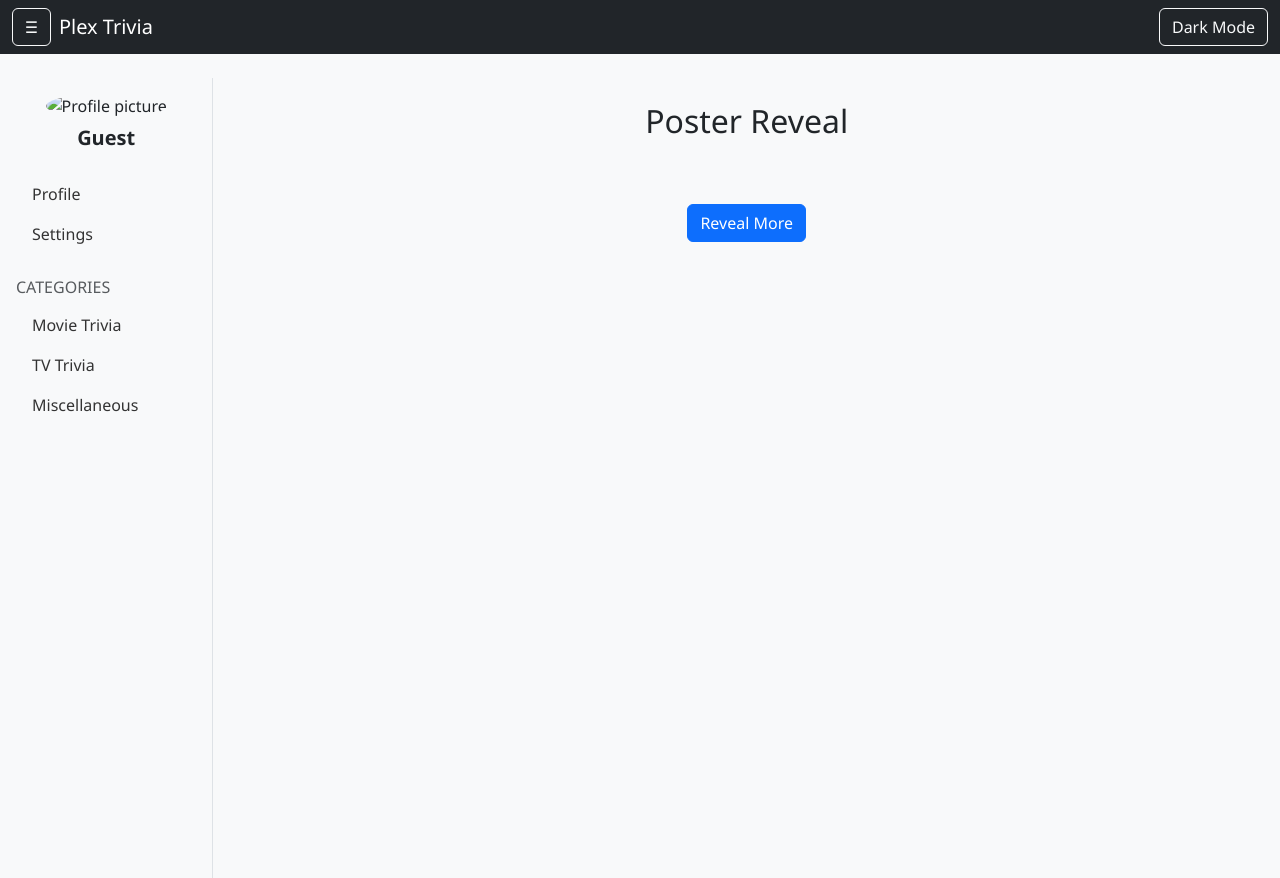
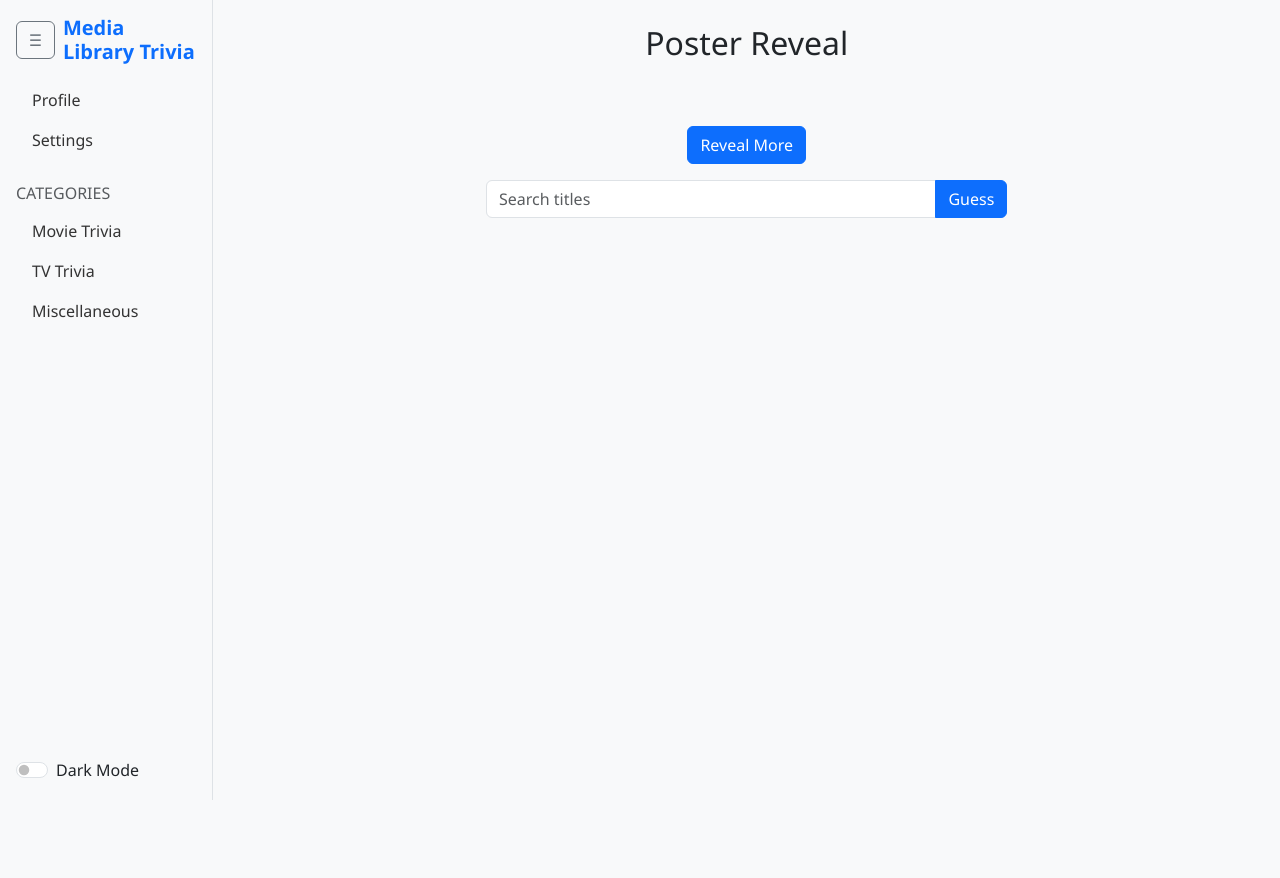
Before and after one commit to chanzer0/media-server-trivia, a Flask app: page /game/poster in a window 1280 px wide. After the commit the page ends 800 px from the top, so only its background shows below. Run offline with Flask 3, Linux system fonts and the light colour scheme; data that the repository does not hold is empty; some libraries are stand-ins or nearby versions.

Commit message:
Revamp layout and poster guess

```diff
--- a/app/static/base.js
+++ b/app/static/base.js
@@ -14,13 +14,14 @@ function initLayoutControls() {
     localStorage.setItem('darkMode', enabled ? '1' : '0');
   }
 
-  toggleDark.addEventListener('click', () => {
-    setDark(!body.classList.contains('dark-mode'));
+  toggleDark.addEventListener('change', () => {
+    setDark(toggleDark.checked);
   });
 
   // load saved mode
   if (localStorage.getItem('darkMode') === '1') {
     body.classList.add('dark-mode');
+    toggleDark.checked = true;
   }
 }
 
--- a/app/static/poster.js
+++ b/app/static/poster.js
@@ -5,9 +5,22 @@ document.addEventListener('DOMContentLoaded', () => {
   const summary = document.getElementById('posterSummary');
   const revealBtn = document.getElementById('posterReveal');
   const result = document.getElementById('posterAnswer');
+  const guessBtn = document.getElementById('posterGuessBtn');
+  const guessInput = document.getElementById('posterGuessInput');
+  const titleList = document.getElementById('posterTitleList');
   let data = null;
   let blur = 15;
   let count = 3;
+
+  async function loadTitles() {
+    const res = await fetch('/api/library');
+    const library = await res.json();
+    [...library.movies, ...library.shows].forEach(t => {
+      const opt = document.createElement('option');
+      opt.value = t;
+      titleList.appendChild(opt);
+    });
+  }
 
   async function init() {
     const res = await fetch('/api/trivia/poster');
@@ -32,8 +45,24 @@ document.addEventListener('DOMContentLoaded', () => {
     if (blur === 0 && count >= words.length) {
       revealBtn.disabled = true;
       result.textContent = `Answer: ${data.title}`;
+      guessBtn.disabled = true;
+      guessInput.disabled = true;
     }
   });
 
+  guessBtn.addEventListener('click', () => {
+    const guess = guessInput.value.trim().toLowerCase();
+    if (!data) return;
+    if (guess === data.title.toLowerCase()) {
+      result.innerHTML = `<div class='alert alert-success'>Correct! It was ${data.title}</div>`;
+      revealBtn.disabled = true;
+      guessBtn.disabled = true;
+      guessInput.disabled = true;
+    } else {
+      result.innerHTML = `<div class='alert alert-danger'>Try again!</div>`;
+    }
+  });
+
+  loadTitles();
   init();
 });
--- a/app/static/style.css
+++ b/app/static/style.css
@@ -5,10 +5,6 @@ body {
 body.dark-mode {
   background-color: #121212;
   color: #e0e0e0;
-}
-
-body.dark-mode .navbar {
-  background-color: #1f1f1f;
 }
 
 body.dark-mode .sidebar {
@@ -26,6 +22,8 @@ body.dark-mode .card {
   min-height: 100vh;
   border-right: 1px solid #dee2e6;
   transition: width 0.3s ease;
+  display: flex;
+  flex-direction: column;
 }
 
 .sidebar.collapsed {
@@ -80,3 +78,30 @@ body.dark-mode .cast-circle {
   background-color: #343a40;
   color: #e0e0e0;
 }
+
+body.dark-mode .nav-link {
+  color: #e0e0e0;
+}
+
+body.dark-mode .nav-link:hover {
+  background-color: #343a40;
+}
+
+body.dark-mode .card-hover:hover {
+  box-shadow: 0 4px 8px rgba(255, 255, 255, 0.1);
+}
+
+body.dark-mode .progress {
+  background-color: #343a40;
+}
+
+body.dark-mode .form-control {
+  background-color: #343a40;
+  color: #fff;
+  border-color: #555;
+}
+
+body.dark-mode .btn-primary {
+  background-color: #0069d9;
+  border-color: #0069d9;
+}
--- a/app/templates/base.html
+++ b/app/templates/base.html
@@ -8,21 +8,12 @@
     <link rel="stylesheet" href="{{ url_for('static', filename='style.css') }}">
   </head>
   <body class="bg-light">
-    <nav class="navbar navbar-dark bg-dark mb-4">
-      <div class="container-fluid d-flex align-items-center">
-        <button id="toggleSidebar" class="btn btn-outline-light me-2">&#9776;</button>
-        <span class="navbar-brand mb-0 h1">Plex Trivia</span>
-        <div class="ms-auto">
-          <button id="toggleDark" class="btn btn-outline-light">Dark Mode</button>
-        </div>
-      </div>
-    </nav>
     <div class="container-fluid">
       <div class="row flex-nowrap">
-        <aside class="sidebar col-12 col-md-3 col-lg-2 p-3">
-          <div class="text-center mb-4">
-            <img src="https://via.placeholder.com/80" class="rounded-circle mb-2" alt="Profile picture">
-            <h5 class="fw-bold">Guest</h5>
+        <aside class="sidebar col-12 col-md-3 col-lg-2 p-3 d-flex flex-column">
+          <div class="d-flex align-items-center justify-content-between mb-3">
+            <button id="toggleSidebar" class="btn btn-outline-secondary me-2">&#9776;</button>
+            <a href="{{ url_for('main.index') }}" class="text-decoration-none"><h5 class="fw-bold mb-0">Media Library Trivia</h5></a>
           </div>
           <ul class="nav flex-column mb-4">
             <li class="nav-item"><a class="nav-link" href="#">Profile</a></li>
@@ -34,6 +25,12 @@
             <li class="nav-item"><a class="nav-link" href="#">TV Trivia</a></li>
             <li class="nav-item"><a class="nav-link" href="#">Miscellaneous</a></li>
           </ul>
+          <div class="mt-auto">
+            <div class="form-check form-switch">
+              <input class="form-check-input" type="checkbox" id="toggleDark">
+              <label class="form-check-label" for="toggleDark">Dark Mode</label>
+            </div>
+          </div>
         </aside>
         <main class="col py-4">
           {% block content %}{% endblock %}
--- a/app/templates/game_poster.html
+++ b/app/templates/game_poster.html
@@ -5,7 +5,12 @@
   <h2 class="mb-4">Poster Reveal</h2>
   <img id="posterImg" style="max-width:100%;filter:blur(15px);" class="mb-3" />
   <p id="posterSummary" class="mb-3"></p>
-  <button id="posterReveal" class="btn btn-primary">Reveal More</button>
+  <button id="posterReveal" class="btn btn-primary mb-3">Reveal More</button>
+  <div class="input-group mb-3 w-50 mx-auto">
+    <input id="posterGuessInput" list="posterTitleList" class="form-control" placeholder="Search titles">
+    <datalist id="posterTitleList"></datalist>
+    <button class="btn btn-primary" id="posterGuessBtn">Guess</button>
+  </div>
   <div id="posterAnswer" class="mt-3"></div>
 </div>
 <script src="{{ url_for('static', filename='poster.js') }}"></script>
```
